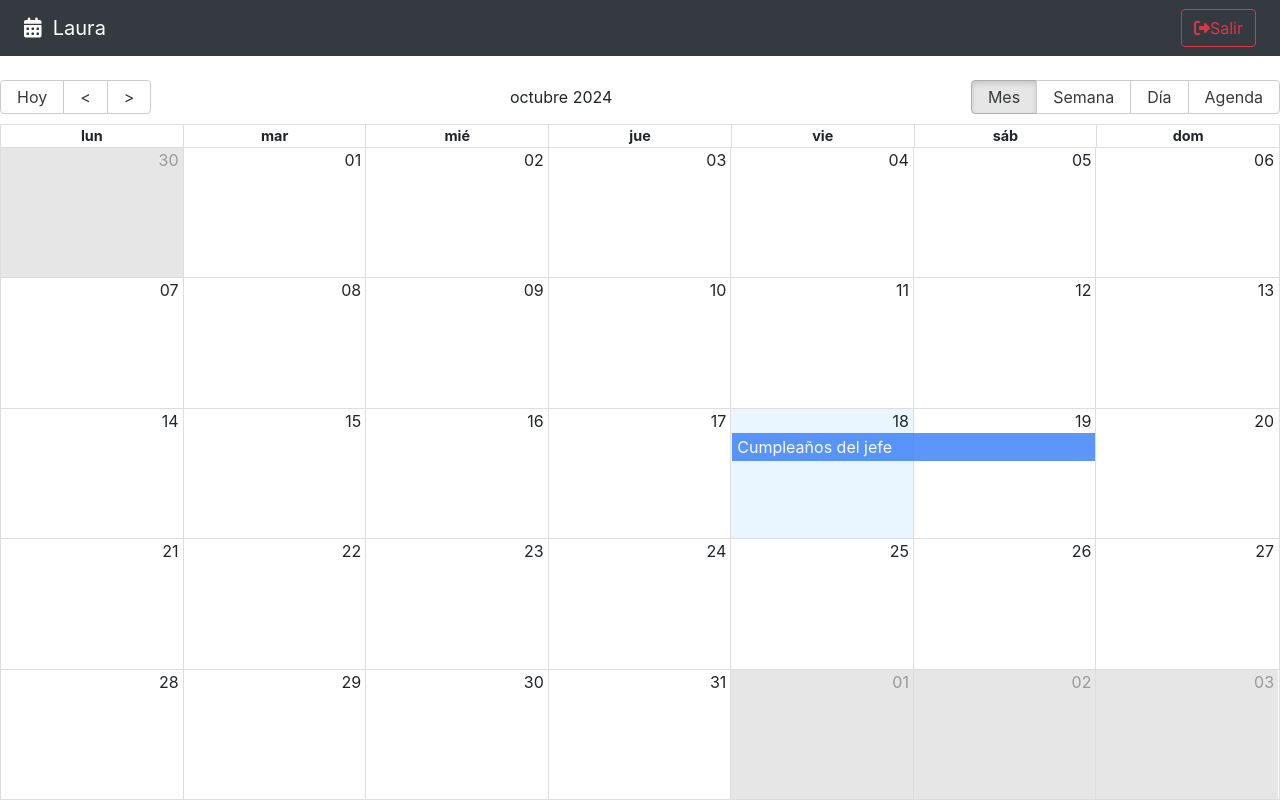
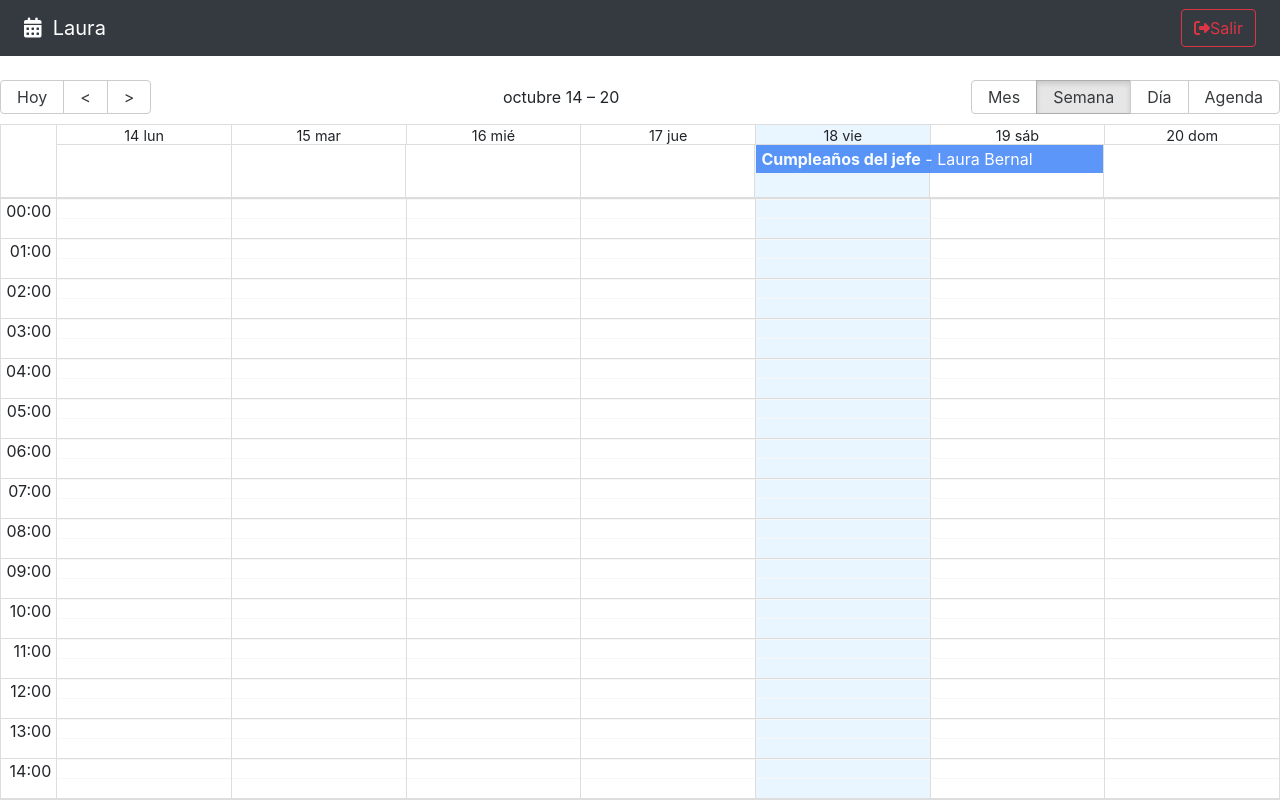
Before and after one commit to mbernallaura/Calendar, a React (Vite) app: page / in a window 1280 px wide. Built offline with nearby package versions, Linux system fonts and the light colour scheme.

Commit message:
Mejorar el cuadro donde se hace el recordatorio Guardar la pagina donde se ha seleccionado previamente

```diff
--- /dev/null
+++ b/src/calendar/components/CalendarEvent.jsx
@@ -0,0 +1,12 @@
+
+
+export const CalendarEvent = ({ event }) => {
+    const { title, user } = event;
+
+    return (
+        <>
+            <strong>{ title }</strong>
+            <span> - { user.name }</span>
+        </>
+    )
+}
--- a/src/calendar/index.js
+++ b/src/calendar/index.js
@@ -1,2 +1,4 @@
 export * from './pages/CalendarPage';
+export * from './components/CalendarEvent';
+
 export * from './components/Navbar';
--- a/src/calendar/pages/CalendarPage.jsx
+++ b/src/calendar/pages/CalendarPage.jsx
@@ -2,9 +2,10 @@ import { Calendar } from 'react-big-calendar';
 import 'react-big-calendar/lib/css/react-big-calendar.css';
 
 import { addHours } from 'date-fns';
-import { Navbar } from "..";
+import { CalendarEvent, Navbar } from "..";
 
 import { localizer, getMessagesEs } from '../../helpers';
+import { useState } from 'react';
 
 
 const events = [{
@@ -20,8 +21,8 @@ const events = [{
 }]
 
 export const CalendarPage = () => {
+    const [lastView, setLastView] = useState(localStorage.getItem('lastView') || 'week');
     const eventStyleGetter = ( event, start, end, isSelected ) =>{
-        console.log({event, start, end, isSelected});
 
         const style = {
             backgroundColor: '#347CF7',
@@ -33,6 +34,23 @@ export const CalendarPage = () => {
         return{ style }
     }
 
+    const onDoubleClick = (event) =>{
+        //Para abrir el modal para editar la info que ya se tiene en el event
+        console.log({doubleClick: event});
+
+    }
+
+    const onSelect = (event) =>{
+        //
+        console.log({click: event});
+    }
+
+    const onViewChange = (event) =>{
+        //Saber en que paginas estoy si en el MES, SEMANA, DIA, AGENDA
+        localStorage.setItem('lastView', event);
+        setLastView( event );
+    }
+
     return (
         <>
             <Navbar/>
@@ -40,11 +58,18 @@ export const CalendarPage = () => {
                 culture='es'
                 localizer={ localizer }
                 events={ events }
+                defaultView={ lastView }
                 startAccessor="start"
                 endAccessor="end"
                 style={{ height: 'calc(100vh - 80px )' }}
                 messages={ getMessagesEs() }
                 eventPropGetter={eventStyleGetter}
+                components={{
+                    event: CalendarEvent
+                }}
+                onDoubleClickEvent={ onDoubleClick }
+                onSelectEvent={ onSelect }
+                onView={ onViewChange }
             />
         </>
     )
```
